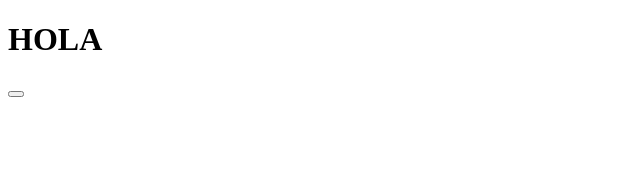
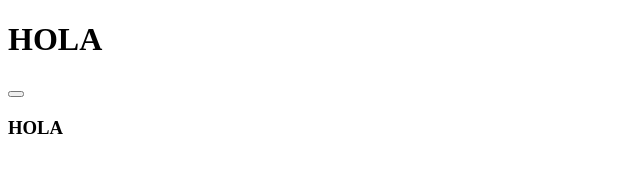
Before and after one commit to APGM82/pr-1, a plain HTML site: page index.html in a window 1280 px wide. Shown: the full height of the page, 0-640 px from the left. Drawn offline with Linux system fonts and the light colour scheme.

Commit message:
Se añadió h3

```diff
--- a/index.html
+++ b/index.html
@@ -9,5 +9,6 @@
 <body>
     <h1>HOLA</h1>
     <button></button>
+    <h3>HOLA</h3>
 </body>
 </html>
```
